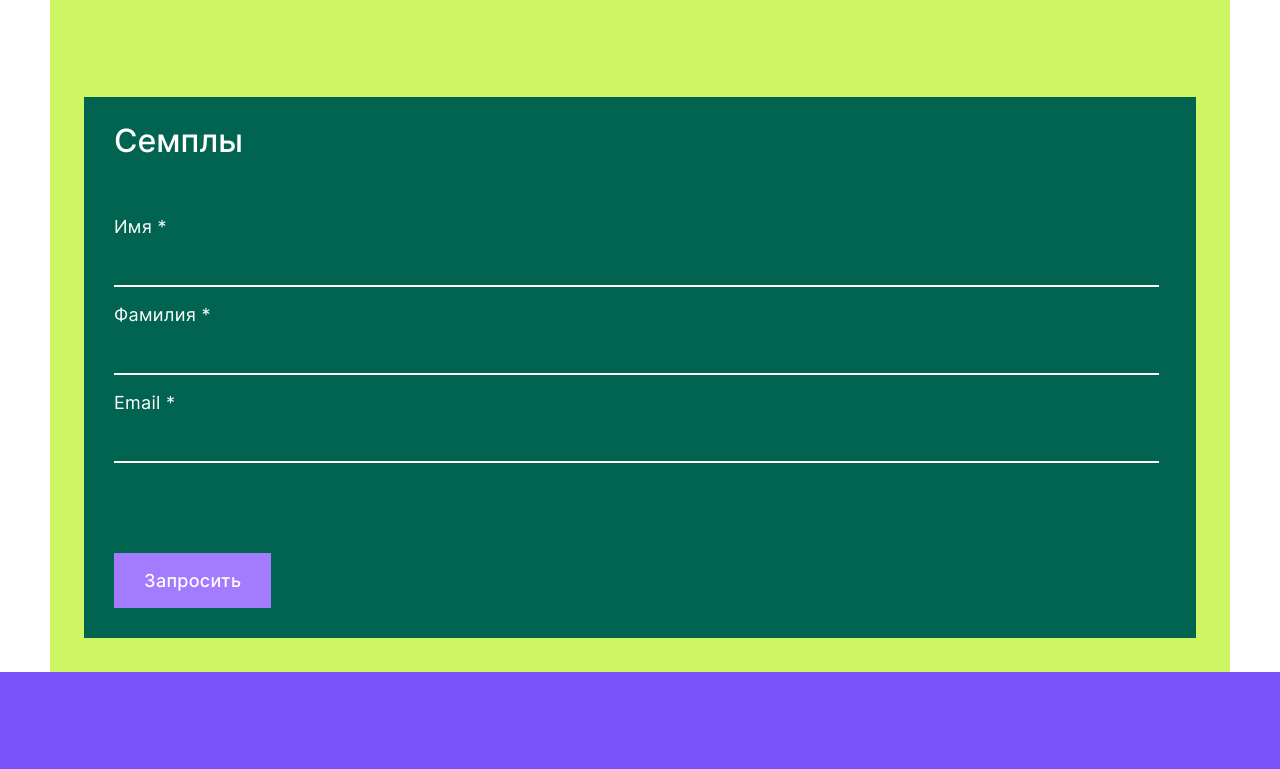
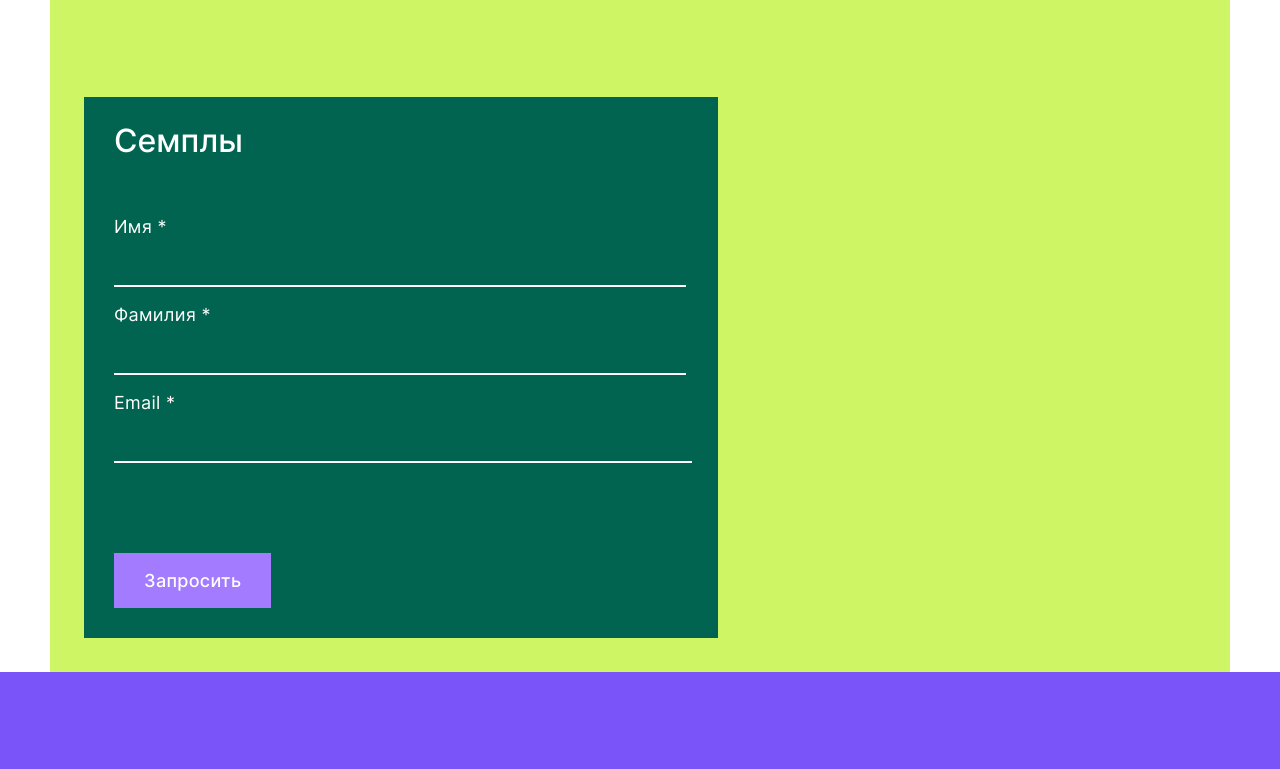
Before and after one commit to Tema-Bash/Soda-lend, a plain HTML site: page index.html in a window 1280 px wide. Shown: the part 3268-4037 px from the top of the page. Drawn offline with Linux system fonts and the light colour scheme.

Commit message:
fix samples input style nesting

```diff
--- a/blocks/samples/samples.scss
+++ b/blocks/samples/samples.scss
@@ -30,8 +30,7 @@ $font-color: #fff;
     margin: 60px 50px;
     display: flex;
     flex-direction: column;
-    box-sizing: border-box;
-    min-width: 693px;
+    max-width: 634px;
     @media screen and (max-width: $width-tab) {
       min-width: 600px;
       margin: 100px 34px 34px 34px;
@@ -59,6 +58,36 @@ $font-color: #fff;
     }
   }
 
+  &__form-element:last-of-type {
+    grid-column: 1 / 3;
+    .samples__input {
+      width: 100%;
+    }
+  }
+
+  &__input {
+    background-color: #016450;
+    border:  none;
+    border-bottom: 2px solid #fff;
+    width: 310px;
+    color: $font-color;
+    font-family: $font-stack;
+    font-size: 14px;
+    font-style: normal;
+    font-weight: 600;
+    line-height: 17px;
+    letter-spacing: 0.3px;
+    text-align: left;
+    &:focus{
+      outline: none;
+      border: none;
+      border-bottom: 2px solid #fff;
+    }
+    @media screen and (max-width: $width-tab) {
+      width: 99%;
+    }
+  }
+
   &__form-title {
     font-size: 32px;
     font-style: normal;
@@ -75,41 +104,6 @@ $font-color: #fff;
     }
   }
 
-  &__input {
-    background-color: #016450;
-    border:  none;
-    border-bottom: 2px solid #fff;
-    width: 310px;
-    color: $font-color;
-    font-family: $font-stack;
-    font-size: 14px;
-    font-style: normal;
-    font-weight: 600;
-    line-height: 17px;
-    letter-spacing: 0.3px;
-    text-align: left;
-    @media screen and (max-width: $width-tab) {
-      width: 99%;
-    }
-    &:focus{
-      outline: none;
-      border: none;
-      border-bottom: 2px solid #fff;
-    }
-    &_type_email {
-      width: 600px;
-      grid-column: 1 / 3;
-      .samples__input {
-        width: 630px;
-      }
-      @media screen and (max-width: $width-tab) {
-        width: 99%;
-        .samples__input {
-          width: 100%;
-        }
-      }
-    }
-  }
 
   &__input-title {
     color: $font-color;
@@ -120,7 +114,8 @@ $font-color: #fff;
     letter-spacing: 0.3px;
     text-align: left;
     margin: 0;
-    margin-bottom: 20px;
+    display: block;
+    margin-bottom: 23px;
     @media screen and (max-width: $width-tab) {
       margin-bottom: 24px;
     }
--- a/index.html
+++ b/index.html
@@ -66,15 +66,15 @@
             <h3 class="samples__form-title">Семплы</h3>
             <div class="samples__form-container">
               <div class="samples__form-element">
-                <p class="samples__input-title">Имя *</p>
-                <input class="samples__input samples__input_type_name" name="form-name" type="text" required>
+                <label class="samples__input-title" for="form-name">Имя *</label>
+                <input class="samples__input" id="form-name" name="form-name" type="text" required>
               </div>
               <div class="samples__form-element">
-                <p class="samples__input-title">Фамилия *</p>
-                <input class="samples__input samples__input_type_surname" name="form-surname" type="text" required>
+                <label class="samples__input-title" for="form-surname">Фамилия *</label>
+                <input class="samples__input" id="form-surname" name="form-surname" type="text" required>
               </div>
-              <div class="samples__form-element samples__input_type_email">
-                <p class="samples__input-title">Email *</p>
+              <div class="samples__form-element">
+                <label class="samples__input-title" for="form-email">Email *</label>
                 <input class="samples__input" name="form-email" type="email" required>
               </div>
             </div>
```
Also changed, not shown: blocks/samples/samples.css, 1 other file.
